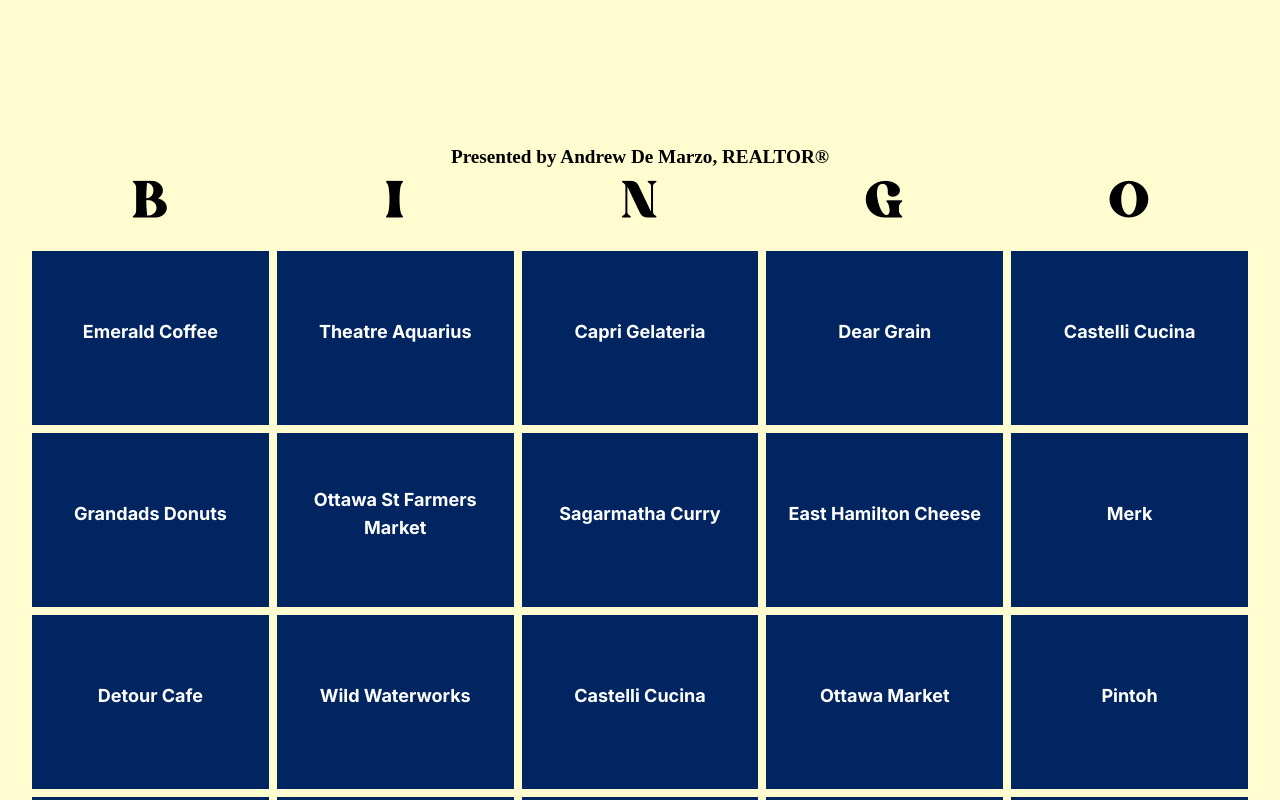
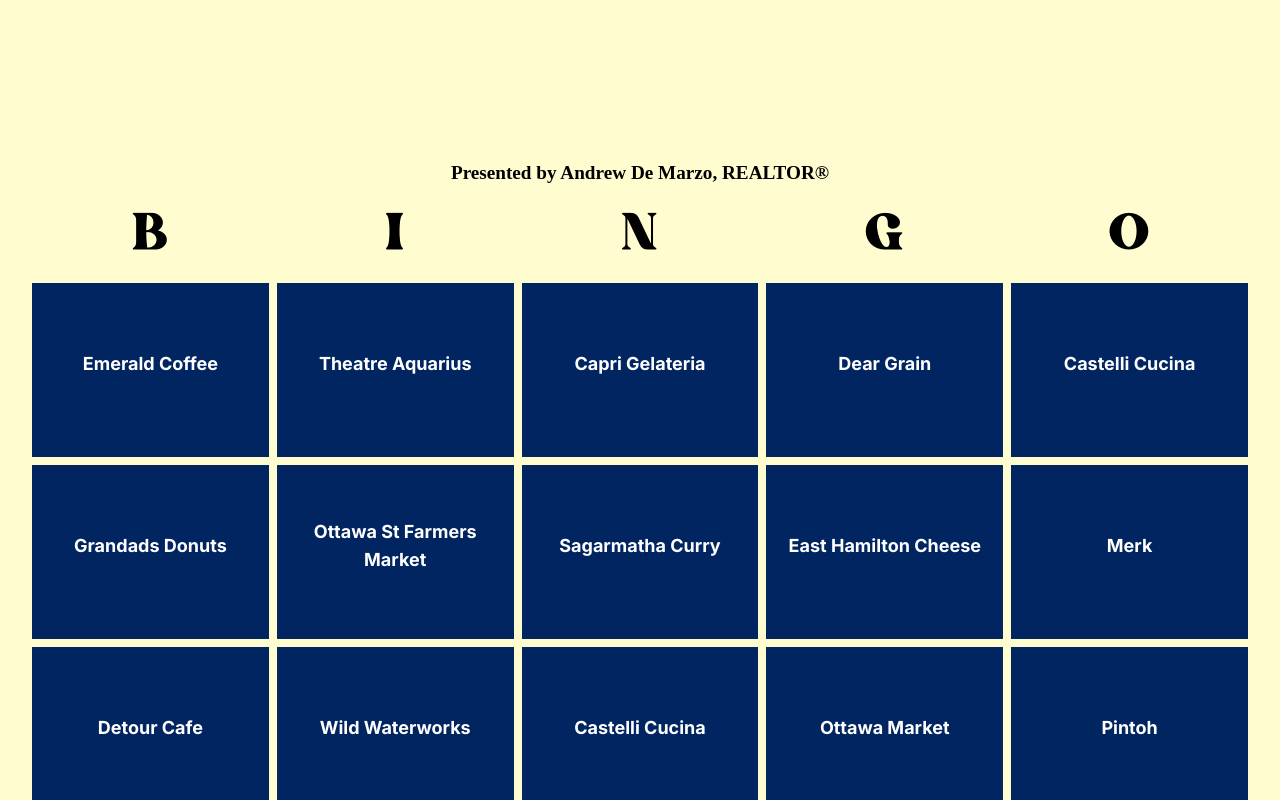
Before and after one commit to MattVinall/Hamilton-Bingo, a Next.js app: page / in a window 1280 px wide. Shown: the part 1340-2140 px from the top of the page. Built offline with nearby package versions, Linux system fonts and the light colour scheme.

Commit message:
small laptop size

```diff
--- a/app/components/BingoBoard.tsx
+++ b/app/components/BingoBoard.tsx
@@ -34,8 +34,8 @@ const BingoBoard: React.FC<Props> = ({ businesses }) => {
 
     return (
         <>
-            <div id="bingoBoard" className="md:rounded-lg p-2 md:p-4 min-h-[80vh] sm:min-h-[80vh] md:min-h-[100vh] lg:min-h-[110vh] xl:min-h-[90vh]! 2xl:min-h-[90vh]">
-                <p className="font-bold text-md mx-4 text-center md:m-0 mb-4 text-black">Presented by Andrew De Marzo, REALTOR®</p>
+            <div id="bingoBoard" className="md:rounded-lg p-2 md:p-4 min-h-[80vh] sm:min-h-[80vh] md:min-h-[100vh] lg:min-h-[130vh] xl:min-h-[90vh]! 2xl:min-h-[90vh]">
+                <p className="font-bold text-md mx-4 text-center my-4 text-black">Presented by Andrew De Marzo, REALTOR®</p>
                 <div className="grid grid-cols-5 gap-0.5 md:gap-2">
                     {Object.keys(bingoBoard).map((key, index) => (
                         <div key={key + index} className="col-span-1">
```
